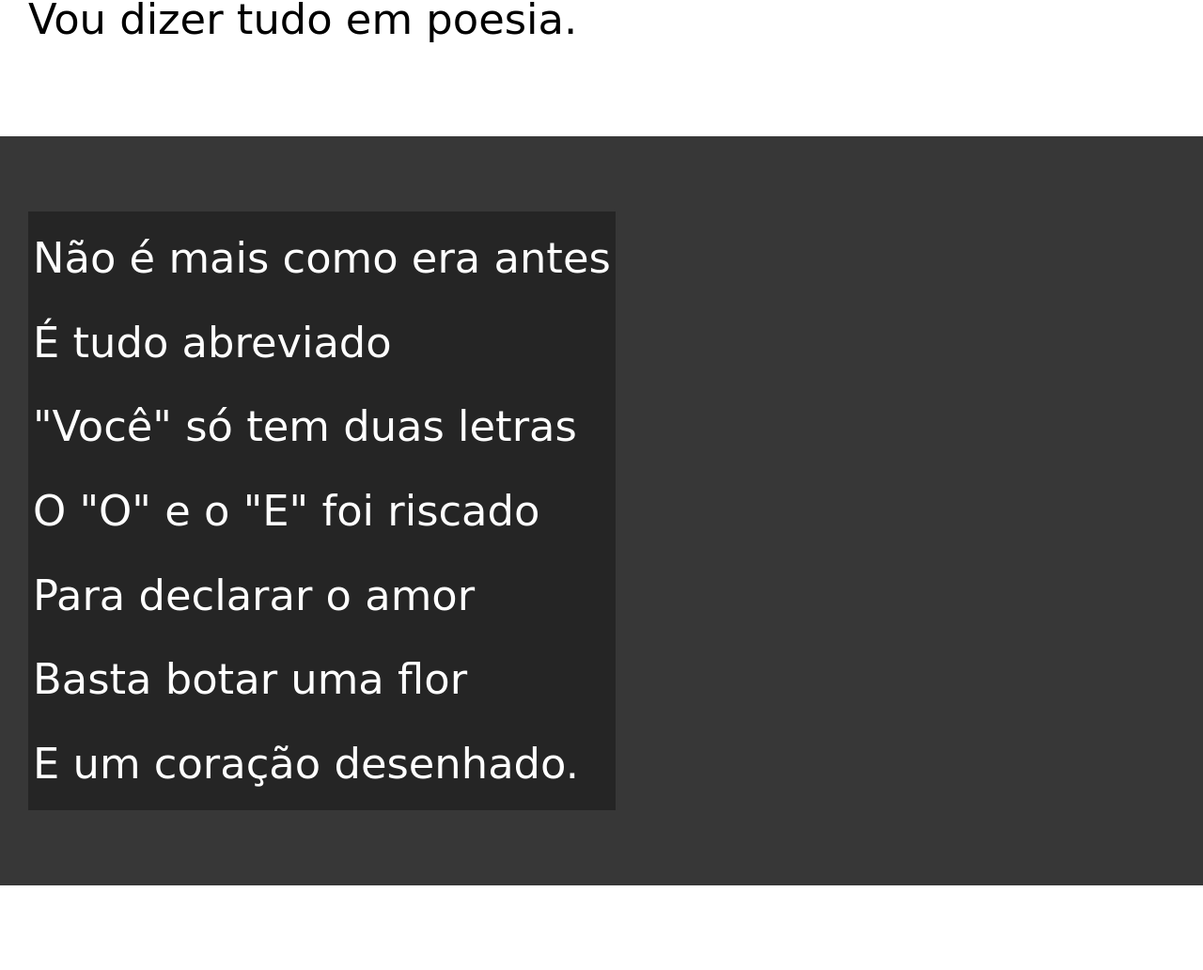
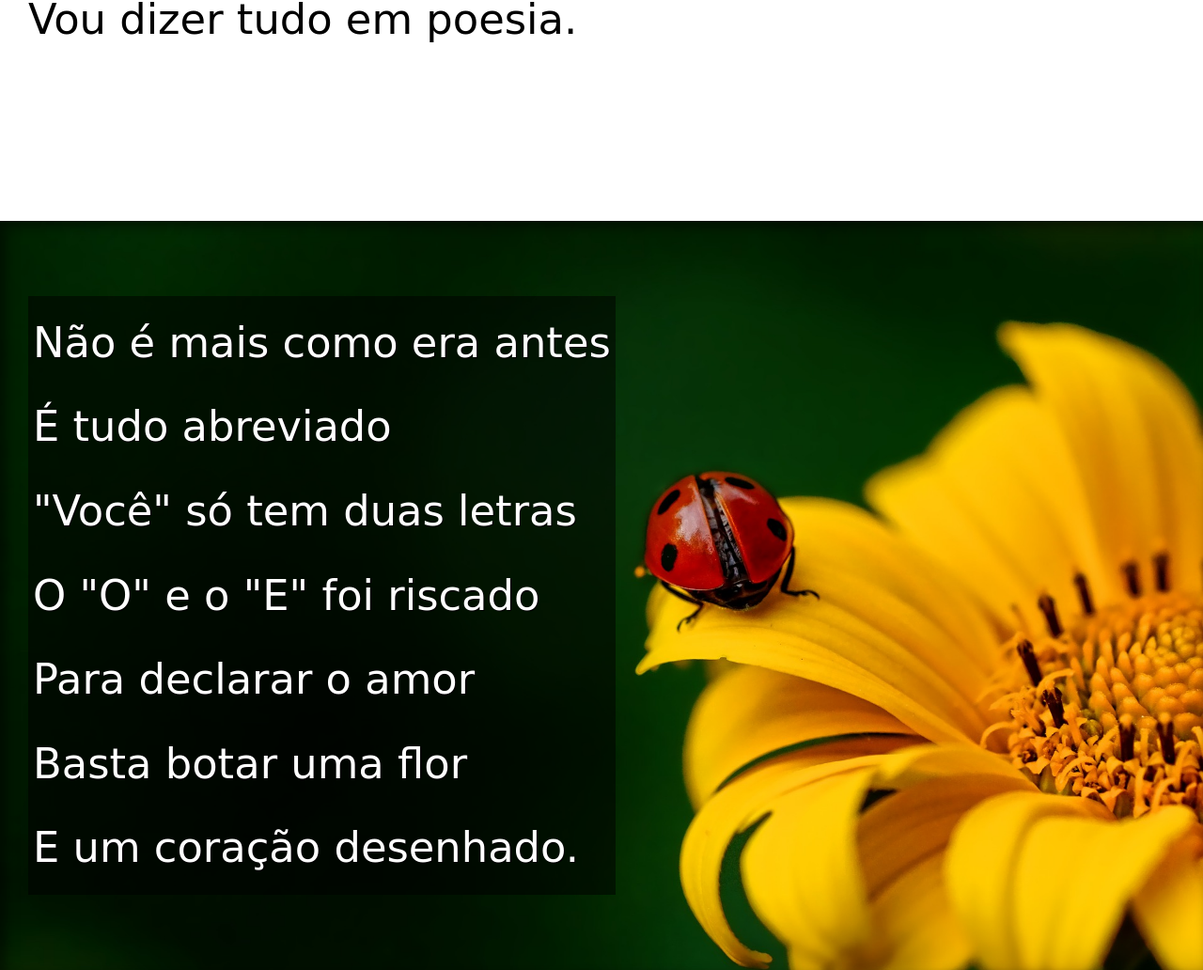
Before and after one commit to Marx-Color/Cordel, a plain HTML site: page index.html in a window 1280 px wide. Shown: the part 910-1942 px from the top of the page at 94% size. Drawn offline with Linux system fonts and the light colour scheme.

Commit message:
coloquei fixid

```diff
--- a/estilo/style.css
+++ b/estilo/style.css
@@ -47,6 +47,9 @@ section{
     font-family: var(--fonte3);
     font-size: 3.5vw;
 }
+section > p{
+    padding-bottom: 2em;
+}
 section.normal{
     background-color: white;
     color: black;
@@ -54,12 +57,24 @@ section.normal{
 section.imagem{
     background-color: rgba(51, 51, 51, 0.966);
     color: white;
-
+    box-shadow: inset 6px 6px 13px 0px rgba(0, 0, 0, 0.521);
+    background-size: cover;
+    background-attachment: fixed;
 }
 section.imagem > p {
     display: inline-block;
     padding: 5px;
-    background-color: rgba(0, 0, 0, 0.336);
+    background-color: rgba(0, 0, 0, 0.527);
+    text-shadow: 1px 1px 0px black ;
+}
+section#img01{
+    background-image: url('../imagens/background001.jpg') ;
+    background-position: right center ;
+
+}
+section#img02{
+    background-image: url('../imagens/background002.jpg');
+
 }
 footer{
     background-color: black;
--- a/index.html
+++ b/index.html
@@ -32,7 +32,7 @@
 
 
 
-<section class="imagem">
+<section class="imagem"  id="img01">
     <p>
         Não é mais como era antes <br>
         É tudo abreviado <br>
@@ -68,7 +68,7 @@
     </p>
 </section>
 
-<section class="imagem">
+<section class="imagem" id="img02">
     <p>
         Tenho saudade das cartas <br>
         Escritas com a própria mão <br>
```
